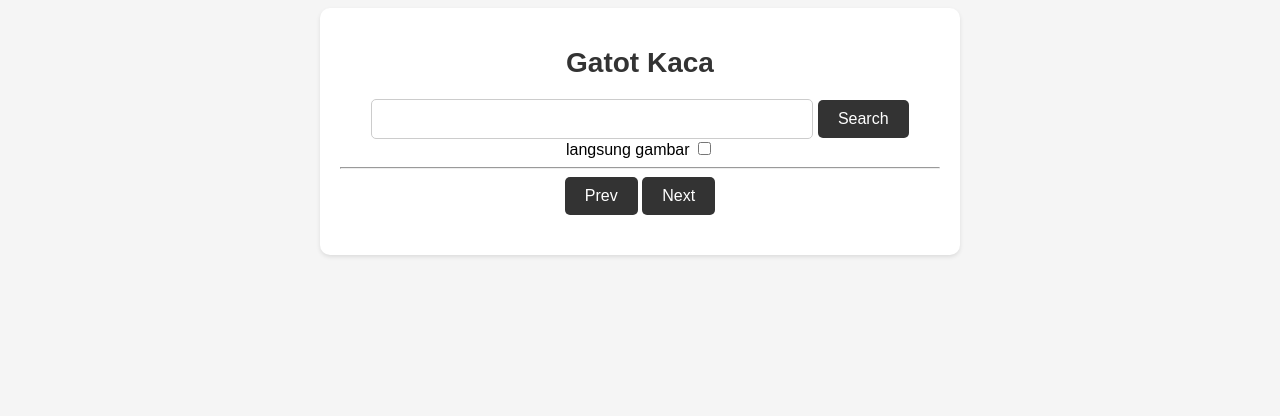
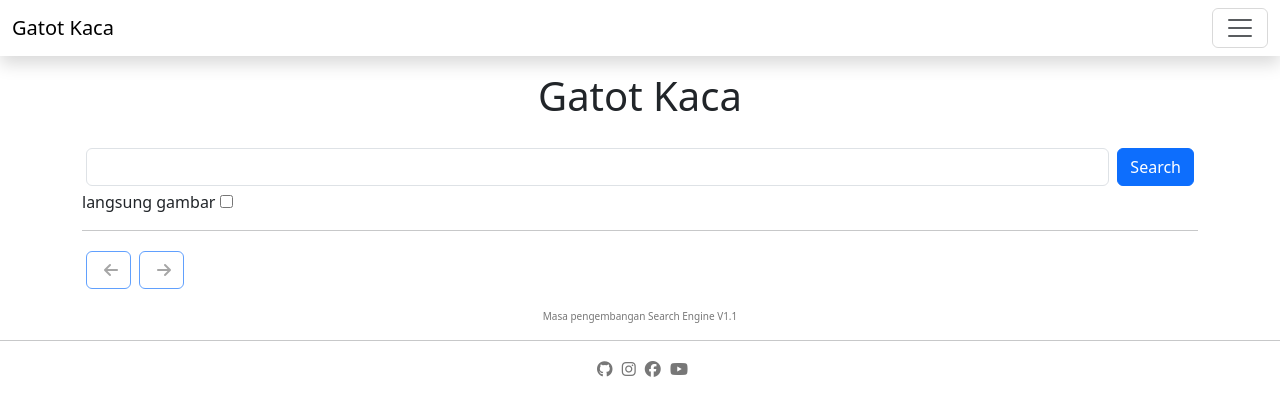
Before and after one commit to bimaryan/gatot-kaca, a plain HTML site: page index.html in a window 1280 px wide. Drawn offline with nearby package versions, Linux system fonts and the light colour scheme.

Commit message:
update versi 1.1

```diff
--- a/index.html
+++ b/index.html
@@ -1,30 +1,70 @@
 <!DOCTYPE html>
 <html lang="en">
+
 <head>
     <meta charset="UTF-8">
     <meta http-equiv="X-UA-Compatible" content="IE=edge">
     <meta name="viewport" content="width=device-width, initial-scale=1.0">
     <link rel="stylesheet" type="text/css" href="/style.css">
-    <link rel="stylesheet" href="https://cdnjs.cloudflare.com/ajax/libs/font-awesome/5.15.3/css/all.min.css">
+    <script src="https://kit.fontawesome.com/f74deb4653.js" crossorigin="anonymous"></script>
+    <link href="https://cdn.jsdelivr.net/npm/bootstrap@5.3.0-alpha3/dist/css/bootstrap.min.css" rel="stylesheet" integrity="sha384-KK94CHFLLe+nY2dmCWGMq91rCGa5gtU4mk92HdvYe+M/SXH301p5ILy+dN9+nJOZ" crossorigin="anonymous">
     <title>Gatot Kaca</title>
 </head>
+
 <body>
+    <nav class="navbar shadow fixed-top">
+        <div class="container-fluid">
+          <a class="navbar-brand" href="/">Gatot Kaca</a>
+          <button class="navbar-toggler" type="button" data-bs-toggle="collapse" data-bs-target="#navbarNavAltMarkup" aria-controls="navbarNavAltMarkup" aria-expanded="false" aria-label="Toggle navigation">
+            <span class="navbar-toggler-icon"></span>
+          </button>
+          <div class="collapse navbar-collapse" id="navbarNavAltMarkup">
+            <div class="navbar-nav">
+              <a class="nav-link active" aria-current="page" href="/">Home</a>
+          </div>
+        </div>
+    </nav>
+
+    <br/>
+    <br/>
+    <br/>
+
     <div class="container">
-        <h1>Gatot Kaca</h1>
-        <input type="text" id="search-input" placeholder="">
-        <button onclick="search()">Search</button>
-        <br/>
+        <h1 class="text-center">Gatot Kaca</h1>
+
+        <div class="d-flex mt-4">
+            <input class="form-control m-1" type="text" id="search-input" placeholder="">
+            <button class="btn btn-primary m-1" onclick="search()">Search</button>
+        </div>
         <label for="image-checkbox">langsung gambar</label>
         <input type="checkbox" id="image-checkbox">
 
         <hr>
-        <div class="navigation-buttons">
-            <button onclick="prevPage()" id="prev-button" disabled>Prev</button>
-            <button onclick="nextPage()" id="next-button" disabled>Next</button>
+        <div class="navigation-buttons d-flex mb-3">
+            <button class="btn btn-outline-primary m-1" onclick="prevPage()" id="prev-button" disabled><i class="fa-solid fa-arrow-left"></i></i></button>
+            <button class="btn btn-outline-primary m-1" onclick="nextPage()" id="next-button" disabled><i class="fa-solid fa-arrow-right"></i></button>
         </div>
+
         <ul id="results"></ul>
     </div>
 
+    <p class="text-center beta">Masa pengembangan Search Engine V1.1</h>
+    <hr />
+    <footer>
+        <center>
+            <div class="footer-container">
+                <div class="footer-item">
+                    <a href="https://github.com/bimaryan/" target="_blank"><i class="fab fa-github"></i></a>
+                    <a href="https://www.instagram.com/bima_ryan23" target="_blank"><i class="fab fa-instagram"></i></a>
+                    <a href="https://www.facebook.com/" target="_blank"><i class="fab fa-facebook"></i></a>
+                    <a href="https://www.youtube.com/channel/UCai-4PijNwR1vr_ZRqK9mVg" target="_blank"><i class="fab fa-youtube"></i></a>
+                </div>
+            </div>
+        </center>
+    </footer>
+
+    <script src="https://cdn.jsdelivr.net/npm/bootstrap@5.3.0-alpha3/dist/js/bootstrap.bundle.min.js" integrity="sha384-ENjdO4Dr2bkBIFxQpeoTz1HIcje39Wm4jDKdf19U8gI4ddQ3GYNS7NTKfAdVQSZe" crossorigin="anonymous"></script>
     <script src="/script.js"></script>
 </body>
+
 </html>
--- a/script.js
+++ b/script.js
@@ -34,7 +34,7 @@ function performSearch() {
 }
 
 function performSearchRequest(query, includeImages, startIndex) {
-    var apiKey = "AIzaSyAZmRMINN9hMq7U_8FdwFP4rxPn8rutpzs"; // Ganti dengan API key Google Custom Search Anda
+    var apiKey = "AIzaSyC6tjN2s6SfdOF-iyGUOaQXtpfE1-hJvhQ"; // Ganti dengan API key Google Custom Search Anda
     var searchEngineId = "177d3948ae59447e9"; // Ganti dengan ID mesin pencarian Google Anda
 
     var url = `https://www.googleapis.com/customsearch/v1?key=${apiKey}&cx=${searchEngineId}&q=${encodeURIComponent(query)}&start=${startIndex}`;
@@ -80,6 +80,7 @@ function displayResults(data) {
     } else {
         totalResults = 0;
     }
+    updateNavigationButtons();
 }
 
 function updateNavigationButtons() {
@@ -97,11 +98,16 @@ function updateNavigationButtons() {
 }
 
 function prevPage() {
-    currentPage--;
-    performSearch();
+    if (currentPage > 1) {
+        currentPage--;
+        performSearch();
+    }
 }
 
 function nextPage() {
-    currentPage++;
-    performSearch();
+    var maxPages = Math.ceil(totalResults / resultsPerPage);
+    if (currentPage < maxPages) {
+        currentPage++;
+        performSearch();
+    }
 }
--- a/style.css
+++ b/style.css
@@ -1,16 +1,5 @@
 body {
     font-family: Arial, sans-serif;
-    background-color: #f5f5f5;
-}
-
-.container {
-    max-width: 600px;
-    margin: 0 auto;
-    text-align: center;
-    padding: 20px;
-    background-color: #fff;
-    border-radius: 10px;
-    box-shadow: 0 2px 4px rgba(0, 0, 0, 0.1);
 }
 
 h1 {
@@ -19,34 +8,10 @@ h1 {
     margin-bottom: 20px;
 }
 
-input[type="text"] {
-    width: 70%;
-    padding: 10px;
-    font-size: 16px;
-    border-radius: 5px;
-    border: 1px solid #ccc;
-}
-
-button {
-    padding: 10px 20px;
-    font-size: 16px;
-    background-color: #333;
-    color: #fff;
-    border: none;
-    border-radius: 5px;
-    cursor: pointer;
-    transition: background-color 0.3s ease;
-}
-
-button:hover {
-    background-color: #555;
-}
-
 ul {
     list-style-type: none;
     text-align: left;
     margin-top: 20px;
-    padding-left: 0;
 }
 
 li {
@@ -63,13 +28,18 @@ p {
     margin-top: 5px;
 }
 
+.beta {
+    color: #777;
+    font-size: 10px;
+}
+
 i {
     margin-left: 5px;
     color: #777;
 }
 
 img {
-    max-width: 100%;
+    width: 100%;
     height: auto;
     margin-top: 10px;
     border-radius: 5px;
@@ -79,16 +49,7 @@ img {
 /* Media query untuk perangkat mobile */
 @media (max-width: 480px) {
 
-    input[type="text"],
-    button {
-        width: 75%;
-    }
-
     label {
         margin-top: 10px;
     }
-
-    button {
-        margin-top: 10px;
-    }
 }
```
